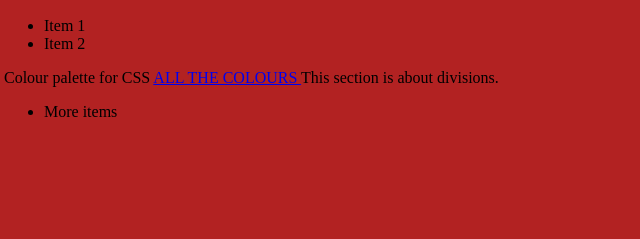
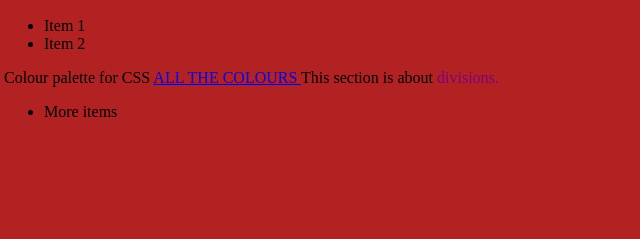
Before and after one commit to rvach26/CFGWebsite, a plain HTML site: page Indexx.html in a window 1280 px wide. Shown: the part 324-563 px from the top of the page, 4-644 px from the left. Drawn offline with Linux system fonts and the light colour scheme.

Commit message:
colour change
changed colour of division

```diff
--- a/Indexx.html
+++ b/Indexx.html
@@ -69,7 +69,7 @@
 
 	<a href = 'http://www.w3schools.com/cssref/css_colors.asp' target = '_new'> ALL THE COLOURS </a>
 
-		This section is about <font color = 'black'> divisions. </font>
+		This section is about <font color = 'purple'> divisions. </font>
 
 			  <ul>
 			    <li> More items </li>
```
